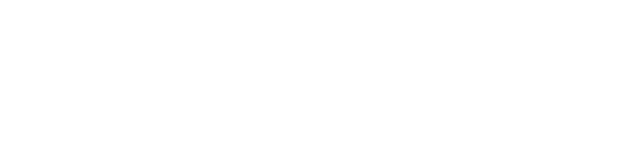
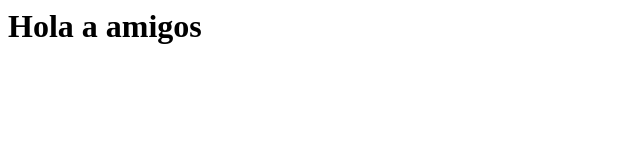
Before and after one commit to julianes23/demo_invie, a plain HTML site: page index.html in a window 1280 px wide. Shown: the whole page, without its empty margins (0-640 px from the left). Drawn offline with Linux system fonts and the light colour scheme.

Commit message:
Arreglando problemas

```diff
--- a/index.html
+++ b/index.html
@@ -3,7 +3,7 @@
 		<title>Aprendiendo git</title>
 	</head>
 	<body>
-
+		<h1>Hola a amigos</h1>
 	</body>
 
 </html>
```
